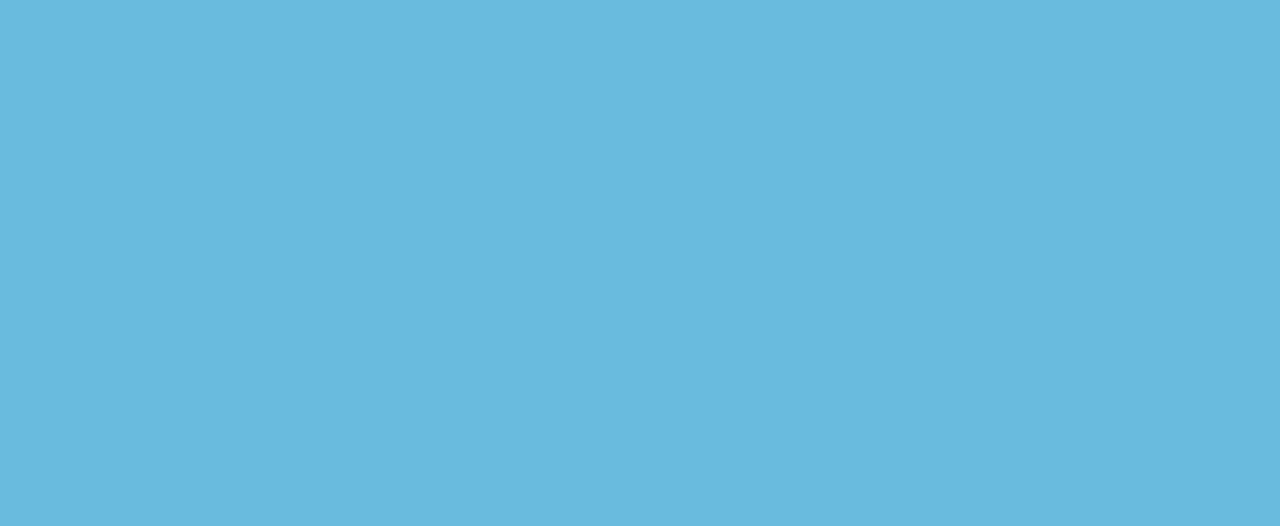
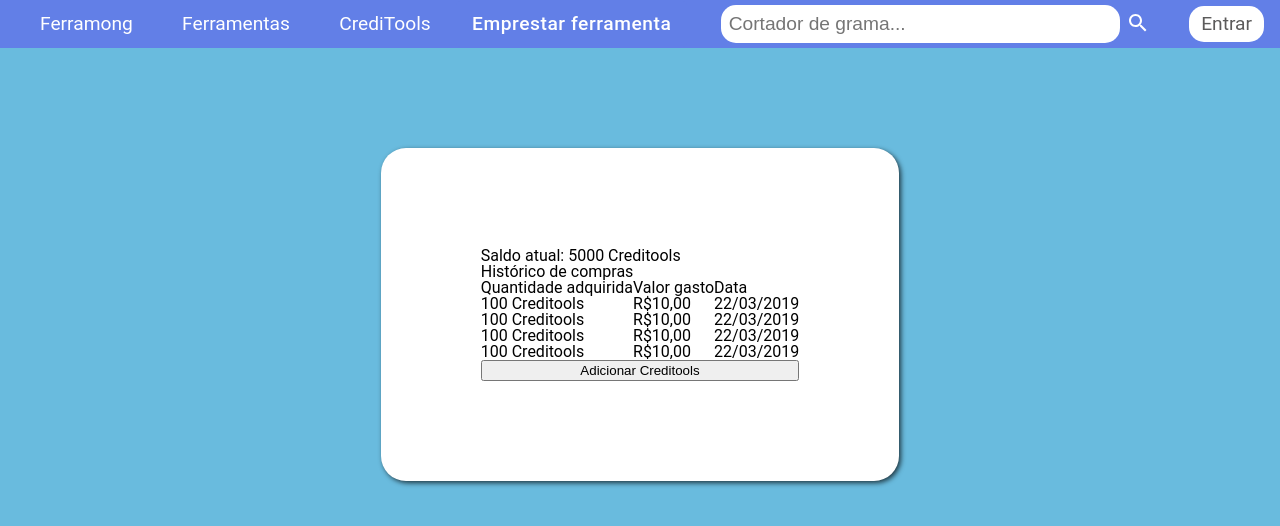
Before and after one commit to FerramONG/ferramong-portal, a React (Create React App) app: page /creditools in a window 1280 px wide. Shown: the top 526 px of the page. Built offline with nearby package versions, Linux system fonts and the light colour scheme.

Commit message:
HTML implemented

```diff
--- /dev/null
+++ b/src/components/CreditoolsBox/index.tsx
@@ -0,0 +1,59 @@
+import React, { useState } from 'react';
+import { Container, Component } from './styles'
+
+const CreditoolsBox = () => {
+
+    const [expandedContainer, setExpandedContainer] = useState(false);
+
+    const changeButton = () => {
+        if (expandedContainer === true) {
+            setExpandedContainer(false);
+        }
+        else {
+            setExpandedContainer(true);
+        }
+    }
+
+    return (
+        <Container>
+            <Component>
+                <h2>Saldo atual: 5000 Creditools</h2>
+                <h2>Histórico de compras</h2>
+
+                <table>
+                    <tr>
+                        <td>Quantidade adquirida</td>
+                        <td>Valor gasto</td>
+                        <td>Data</td>
+                    </tr>
+                    <tr>
+                        <td>100 Creditools</td>
+                        <td>R$10,00</td>
+                        <td>22/03/2019</td>
+                    </tr>
+                    <tr>
+                        <td>100 Creditools</td>
+                        <td>R$10,00</td>
+                        <td>22/03/2019</td>
+                    </tr>
+                    <tr>
+                        <td>100 Creditools</td>
+                        <td>R$10,00</td>
+                        <td>22/03/2019</td>
+                    </tr>
+                    <tr>
+                        <td>100 Creditools</td>
+                        <td>R$10,00</td>
+                        <td>22/03/2019</td>
+                    </tr>
+                </table>
+
+                <button type="button" className="expandedContainerButton" onClick={() => changeButton()}>
+                    Adicionar Creditools
+                </button>
+            </Component>
+
+        </Container>
+    );
+}
+export default CreditoolsBox;
--- /dev/null
+++ b/src/components/CreditoolsBox/styles.tsx
@@ -0,0 +1,18 @@
+import styled from 'styled-components';
+
+export const Container = styled.div`
+    padding-top:100px;
+    display:flex;
+    justify-content: center;
+    font-family:'Roboto', sans-serif;
+`;
+
+export const Component = styled.div`
+    display:flex;
+    flex-direction: column;
+    justify-content: space-between;
+    background-color: white;
+    border-radius: 25px;
+    padding: 100px;
+    box-shadow: 2px 2px 5px rgba(0,0,0,0.7);
+`;
--- a/src/components/LoginBox/styles.tsx
+++ b/src/components/LoginBox/styles.tsx
@@ -14,6 +14,7 @@ export const Component = styled.div`
     background-color: white;
     border-radius: 25px;
     padding: 100px;
+    box-shadow: 2px 2px 5px rgba(0,0,0,0.7);
 `;
 
 export const BoxForm = styled.div`
--- a/src/components/Menu/index.tsx
+++ b/src/components/Menu/index.tsx
@@ -10,7 +10,7 @@ export default function Menu() {
             <NavBar>
             <Link className="link" to="/"><Item>Ferramong</Item></Link>
             <Link className="link" to="/search"><Item>Ferramentas</Item></Link>
-            <Link className="link" to="/search"><Item>CrediTools</Item></Link>
+            <Link className="link" to="/creditools"><Item>CrediTools</Item></Link>
             <VisitSchedulerModal userId = "123456789"></VisitSchedulerModal>
                 <SearchBar>
                     <input type="text" placeholder="Cortador de grama..." />
--- a/src/components/ToolBox/styles.tsx
+++ b/src/components/ToolBox/styles.tsx
@@ -10,6 +10,7 @@ export const Container = styled.div`
     margin:1rem;
     font-family: Roboto,sans-serif;
     position:relative;
+    box-shadow: 2px 2px 5px rgba(0,0,0,0.7);
 
     h2{
         font-size:2rem;
--- /dev/null
+++ b/src/pages/Creditools/index.tsx
@@ -0,0 +1,14 @@
+import React from 'react';
+import Menu from '../../components/Menu'
+import CreditoolsBox from '../../components/CreditoolsBox'
+
+const Creditools = () => {
+    return (
+        <div>
+            <Menu />
+            <CreditoolsBox/>
+        </div>
+
+    );
+}
+export default Creditools;
--- /dev/null
+++ b/src/pages/Creditools/styles.tsx
@@ -0,0 +1 @@
+export default{}
--- a/src/routes/routes.tsx
+++ b/src/routes/routes.tsx
@@ -3,6 +3,7 @@ import { Route, BrowserRouter, Switch } from "react-router-dom";
 import Home from '../pages/Home'
 import Search from '../pages/Search'
 import Login from '../pages/Login'
+import Creditools from '../pages/Creditools'
 
 const Routes = () => {
     return (
@@ -11,6 +12,7 @@ const Routes = () => {
                  <Route exact path="/" component={Home} />
                  <Route exact path="/search" component={Search} />
                  <Route exact path="/login" component={Login} />
+                 <Route exact path="/creditools" component={Creditools} />
             </Switch>
         </BrowserRouter>
     );
```
